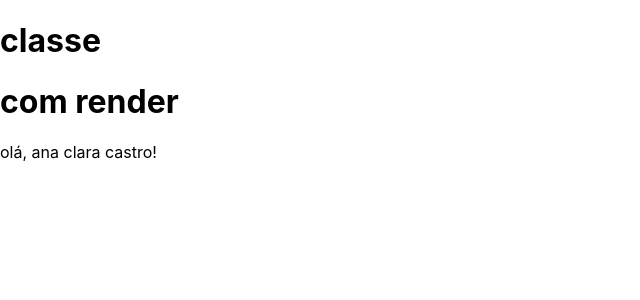
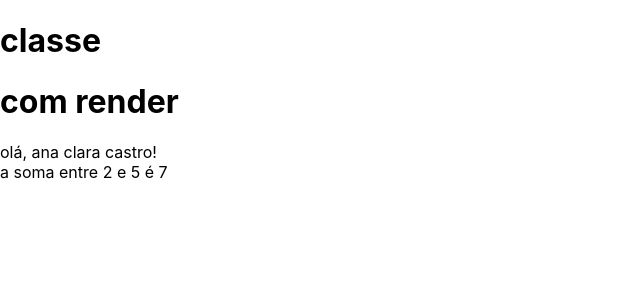
Before and after one commit to aclaracastro/my-app, a React (Create React App) app: page / in a window 1280 px wide. Shown: the top 300 px of the page, without its empty margins (0-640 px from the left). Built offline with nearby package versions, Linux system fonts and the light colour scheme.

Commit message:
dever de casa de criar props e somar

```diff
--- a/src/App.js
+++ b/src/App.js
@@ -3,6 +3,7 @@ import React, { Component } from 'react';
 import TesteFuncao from './TesteFuncao';
 import TesteClasse from './TesteClasse';
 import Saudacao from './Saudacao';
+import Soma from './Soma';
 
 
 // function App() {
@@ -27,11 +28,15 @@ import Saudacao from './Saudacao';
 // }
 
 const App = () => {
+  const n1 = 2;
+  const n2 = 5;
+  const soma = n1 + n2;
   return(
     <div>
       <TesteFuncao></TesteFuncao>
       <TesteClasse></TesteClasse>
       <Saudacao name="ana clara" sobrenome="castro"/>
+      <Soma n1={n1} n2={n2} soma={soma}/>
     </div>
   );
 };
--- /dev/null
+++ b/src/Soma.js
@@ -0,0 +1,10 @@
+import React, { Component } from 'react';
+
+const Soma = (props) => {
+    return(
+        <div>a soma entre {props.n1} e {props.n2} é {props.soma}</div>
+    )
+}
+
+
+export default Soma;
```
